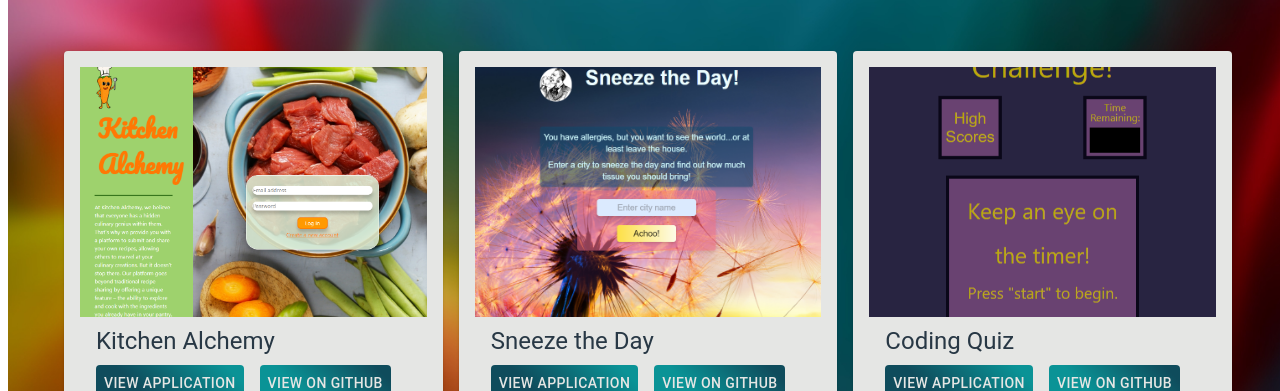
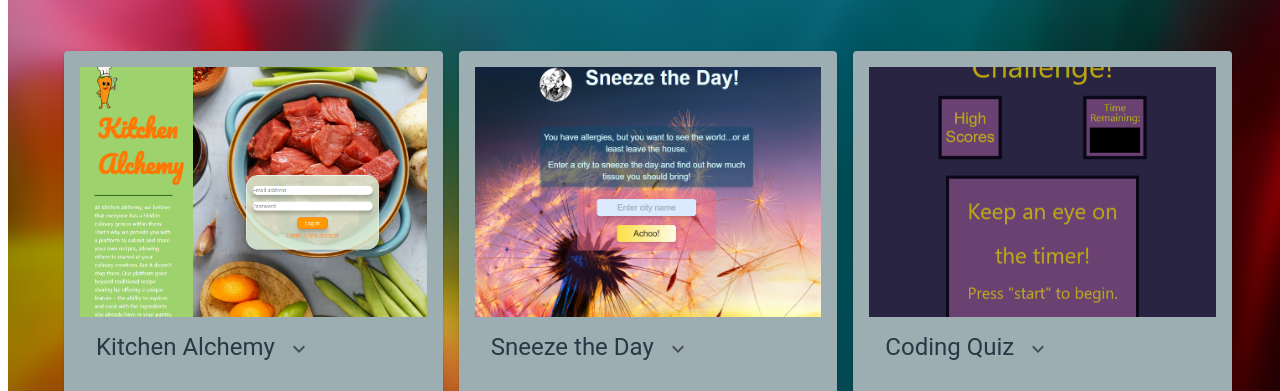
Before and after one commit to sarah-jensen/react-dev-portfolio, a React (Create React App) app: page / in a window 1280 px wide. Shown: the part 561-952 px from the top of the page. Built offline with nearby package versions, Linux system fonts and the light colour scheme.

Commit message:
add expand icon and functionality to reveal project descriptions and contributions

```diff
--- a/package.json
+++ b/package.json
@@ -9,6 +9,7 @@
     "@testing-library/jest-dom": "^5.16.5",
     "@testing-library/react": "^13.4.0",
     "@testing-library/user-event": "^13.5.0",
+    "clsx": "^1.2.1",
     "react": "^18.2.0",
     "react-dom": "^18.2.0",
     "react-scripts": "5.0.1",
--- a/src/components/Project.js
+++ b/src/components/Project.js
@@ -1,22 +1,29 @@
 import React from "react";
 import { makeStyles } from "@material-ui/core/styles";
+import clsx from 'clsx';
 import {
   Card,
   CardActionArea,
   CardActions,
   CardContent,
   CardMedia,
+  Collapse,
+  IconButton,
   Button,
   Typography,
 } from "@material-ui/core";
+import {
+  ExpandMore,
+} from "@material-ui/icons";
 
-const useStyles = makeStyles({
+const useStyles = makeStyles((theme) => ({
   root: {
     flexGrow: 1,
    padding: "16px",
    margin: "8px",
    border: 0,
-   backgroundColor: '#e5e6e4'
+   backgroundColor: "#9daeb3",
+    color: "#0f4c5c",
   },
   media: {
 
@@ -33,11 +40,26 @@ const useStyles = makeStyles({
     color: '#e5e6e4',
     variant: "contained" ,
     size:"small"
-  }
-});
+  },
+  expand: {
+    transform: 'rotate(0deg)',
+    marginLeft: 'auto',
+    transition: theme.transitions.create('transform', {
+      duration: theme.transitions.duration.shortest,
+    }),
+  },
+  expandOpen: {
+    transform: 'rotate(180deg)',
+  },
+})
+);
 
 export const Project = (props) => {
   const classes = useStyles();
+  const [expanded, setExpanded] = React.useState(false);
+  const handleExpandClick = () => {
+    setExpanded(!expanded);
+  };
   return (
 
       <Card className={classes.root}>
@@ -52,17 +74,18 @@ export const Project = (props) => {
             <Typography  variant="h5" component="h2" style={{
                 color:"#283845", marginTop:"-8px"}}>
               {props.title}
-            </Typography>
-            <Typography
-              variant="body2"
-              color="textSecondary"
-              component="p"
-              style={{
-                marginBottom:"-16px"}}
-              href={props.appUrl}
-            >
-              {props.description}
-            </Typography>
+
+            <IconButton
+          className={clsx(classes.expand, {
+            [classes.expandOpen]: expanded,
+          })}
+          onClick={handleExpandClick}
+          aria-expanded={expanded}
+          aria-label="show more"
+          >
+          <ExpandMore />
+        </IconButton>
+          </Typography>
           </CardContent>
         </CardActionArea>
         <CardActions>
@@ -71,11 +94,26 @@ export const Project = (props) => {
             marginLeft: "8px", marginRight: "8px"}}>
               View Application
             </Button>
+
             <Button className={classes.buttonRight} href={props.gitHubUrl} style={{
             marginLeft: "8px"}}>
               View on GitHub
             </Button>
+
         </CardActions>
+        <Collapse in={expanded} timeout="auto" unmountOnExit>
+        <CardContent>
+          <Typography paragraph>
+            {props.descriptionP1}
+          </Typography>
+          <Typography paragraph>
+          {props.descriptionP2}
+          </Typography>
+          <Typography>
+          {props.descriptionP3}
+          </Typography>
+        </CardContent>
+      </Collapse>
       </Card>
   );
 };
--- a/src/components/pages/Portfolio.js
+++ b/src/components/pages/Portfolio.js
@@ -56,6 +56,9 @@ export const Portfolio = () => {
                 imgAlt="Welcome and log-in page for recipe app."
                 appUrl="https://kitchen-alchemy.herokuapp.com/"
                 gitHubUrl="https://github.com/Zed-CSP/codeConnoisseurs"
+                descriptionP1="Application allowing users to create and save recipes to a database for easy and simple access."
+                descriptionP2="Full-stack agile team development project for UC Berkeley Extension coding bootcamp utilizing SQL/Sequelize for database functionality."
+                descriptionP3="Notable contribution: Nodemailer package setup to send welcome email for new accounts."
             />
         </Grid>
 
@@ -66,6 +69,9 @@ export const Portfolio = () => {
                 imgAlt="Welcome page with city-search field."
                 appUrl="https://zed-csp.github.io/dangerForce-Proj-1/"
                 gitHubUrl="https://github.com/Zed-CSP/dangerForce-Proj-1"
+                descriptionP1="Web app that allows users to look up air quality data for cities around the world."
+                descriptionP2="Front-end agile development project for UC Berkeley Extension coding bootcamp utilizing multiple API requests and a CSS Framework other than Bootstrap."
+                descriptionP3="Notable contribution: Led implementation of Tailwind CSS Framework."
             />
         </Grid>
 
@@ -76,6 +82,9 @@ export const Portfolio = () => {
                 imgAlt="Landing page with start button."
                 appUrl="https://sarah-jensen.github.io/code-quiz/"
                 gitHubUrl="https://github.com/sarah-jensen/code-quiz"
+                descriptionP1="Flash-card style quiz for coding fundamentals."
+                descriptionP2="Individual front-end development project for UC Berkeley Extension coding bootcamp utilizing responsive elements and local storage."
+
             />
         </Grid>
 
```
Also changed, not shown: 2 other files (tests, documents, lock files or other folders).
